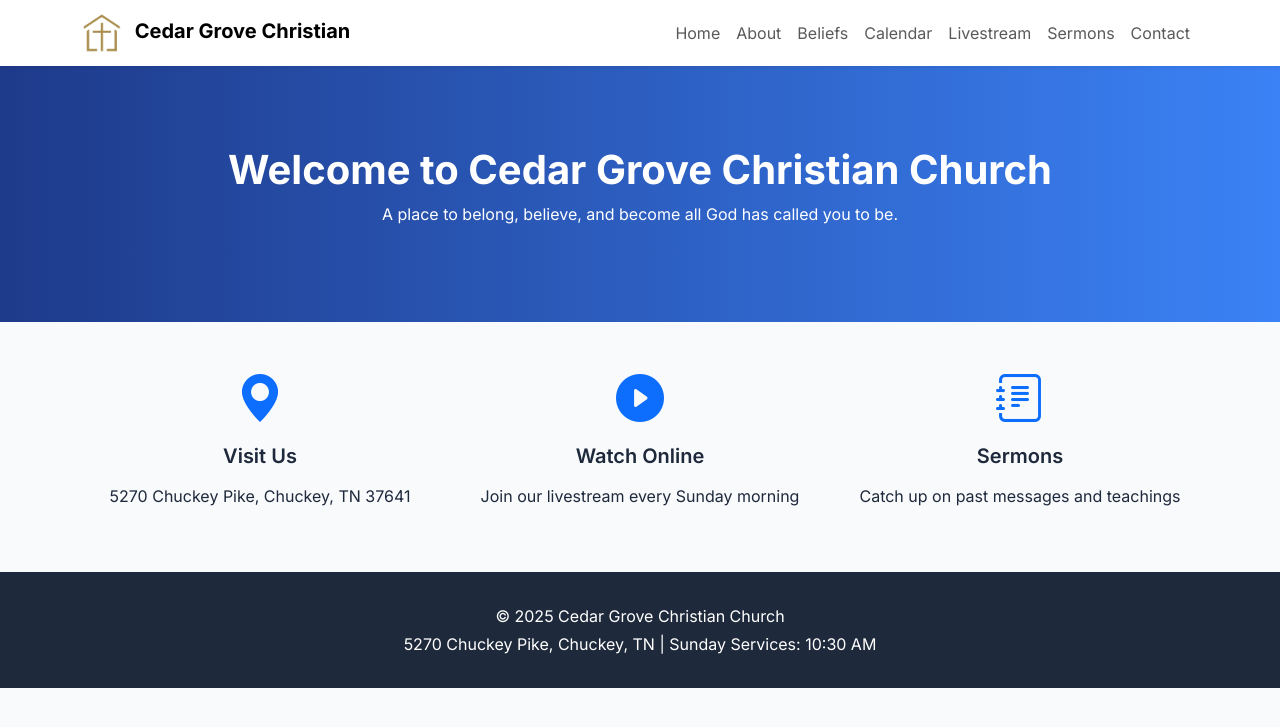
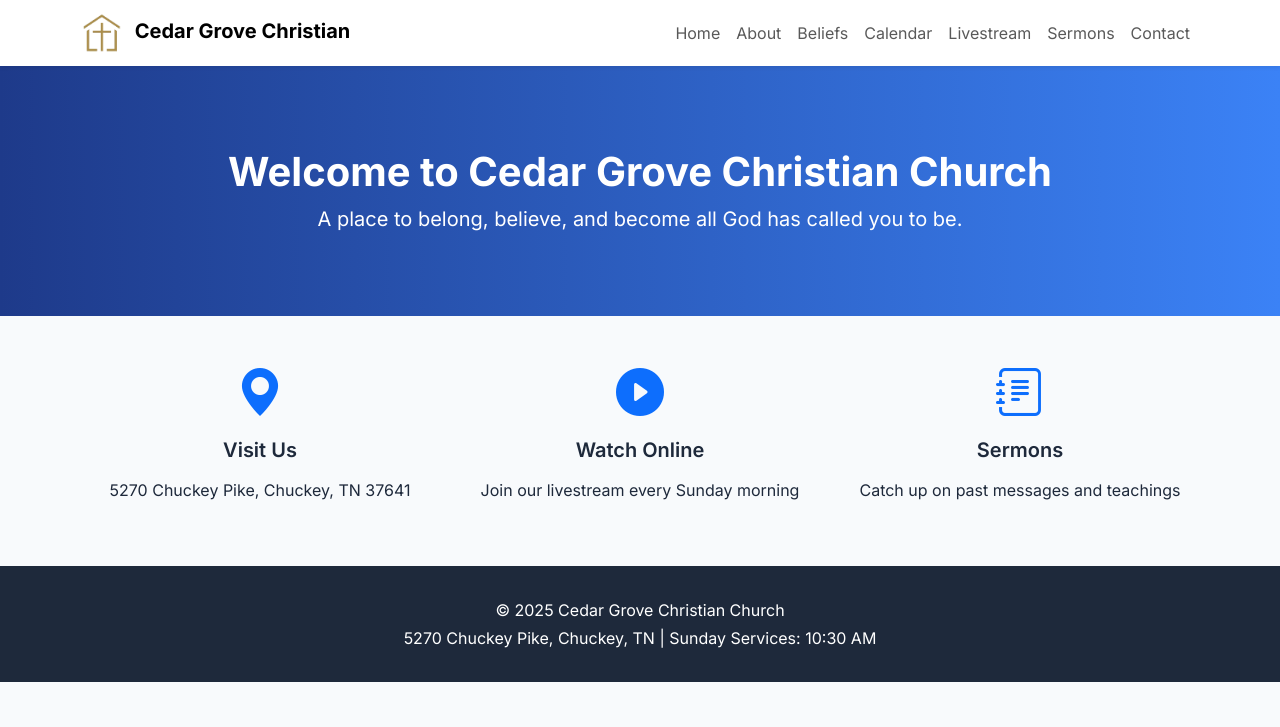
Before and after one commit to Waffles-Websites/waffles-websites.github.io, a Jekyll site: the page built from index.html, in a window 1280 px wide. Shown: the top 727 px of the page. Built offline with Jekyll 4.4.1, drawn with Linux system fonts in a browser that asks for light colours.

Commit message:
Update style.css

```diff
--- a/assets/css/style.css
+++ b/assets/css/style.css
@@ -7,12 +7,22 @@
 .page-header {
   background: linear-gradient(to right, #1e3a8a, #3b82f6);
   color: white;
-  padding: 80px 20px;
+  padding: 60px 20px; /* reduced padding for visual balance */
   text-align: center;
+  min-height: 250px; /* 🔧 Adjust as needed */
+  display: flex;
+  flex-direction: column;
+  justify-content: center;
+  align-items: center;
 }
 .page-header h1 {
   font-size: 2.5rem;
   font-weight: 700;
+  margin-bottom: 0.5rem;
+}
+.page-header p {
+  font-size: 1.25rem;
+  margin-bottom: 0;
 }
 .section-title {
   font-weight: 600;
```
